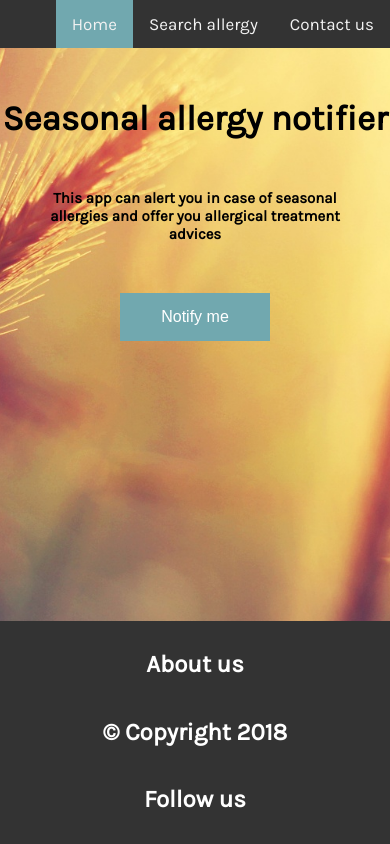
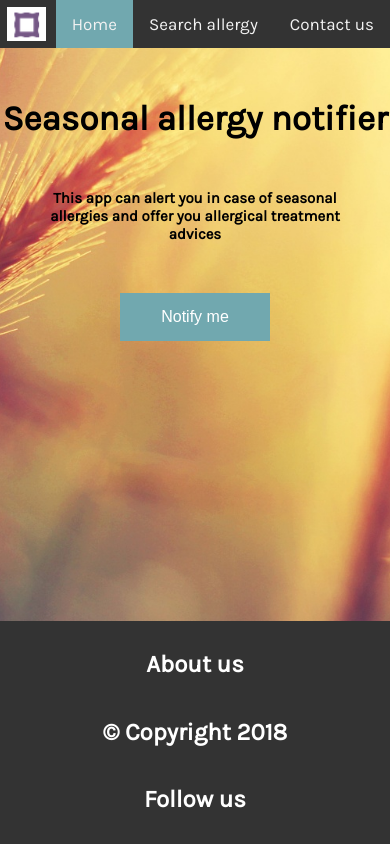
Before and after one commit to georgegl/AIPROJECT, a plain HTML site: page index.html in a window 390 px wide. Drawn offline with Linux system fonts and the light colour scheme.

Commit message:
fixed responsive logo issue

```diff
--- a/CSS/global.css
+++ b/CSS/global.css
@@ -79,6 +79,17 @@ html {
     .header-logo {
         display: none;
     }
+    .small-header-logo{
+        display:inline-block;
+        margin-top: 7px;
+        margin-left: 7px;
+    }
+}
+
+@media only screen and (min-width: 700px) {
+    .small-header-logo{
+        display:none;
+    }
 }
 
 @media only screen and (max-width: 600px) {
--- a/index.html
+++ b/index.html
@@ -16,6 +16,7 @@
 <header>
     <div class="header-nav">
         <img class="header-logo" src="../AIPROJECT/IMAGES/examplelogo.png">
+        <img class="small-header-logo" src="../AIPROJECT/IMAGES/small-header-logo.png">
         <a href="./HTML/contactUs.html">Contact us</a>
         <a href="./HTML/notificationPage.html">Search allergy</a>
         <a href="" class="active">Home</a>
```
